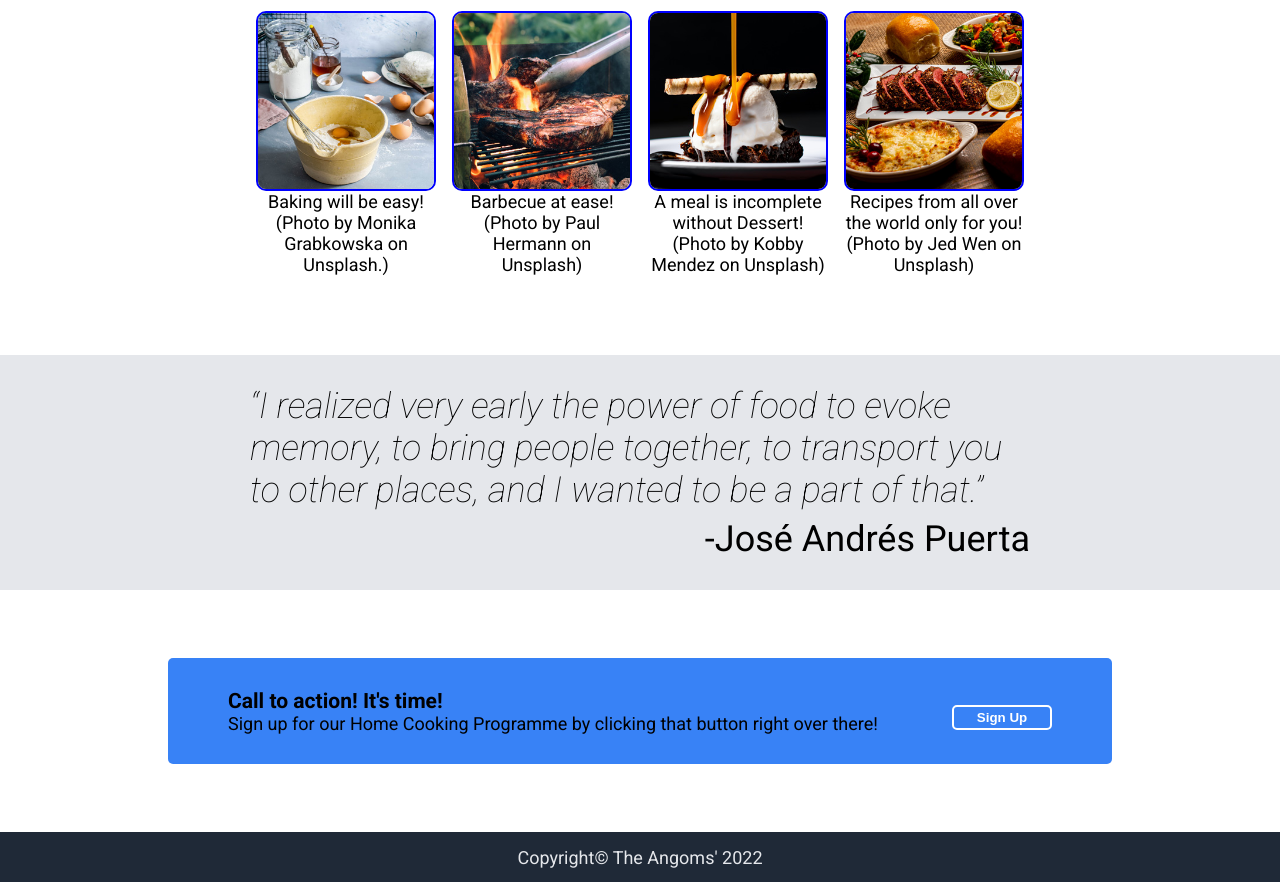
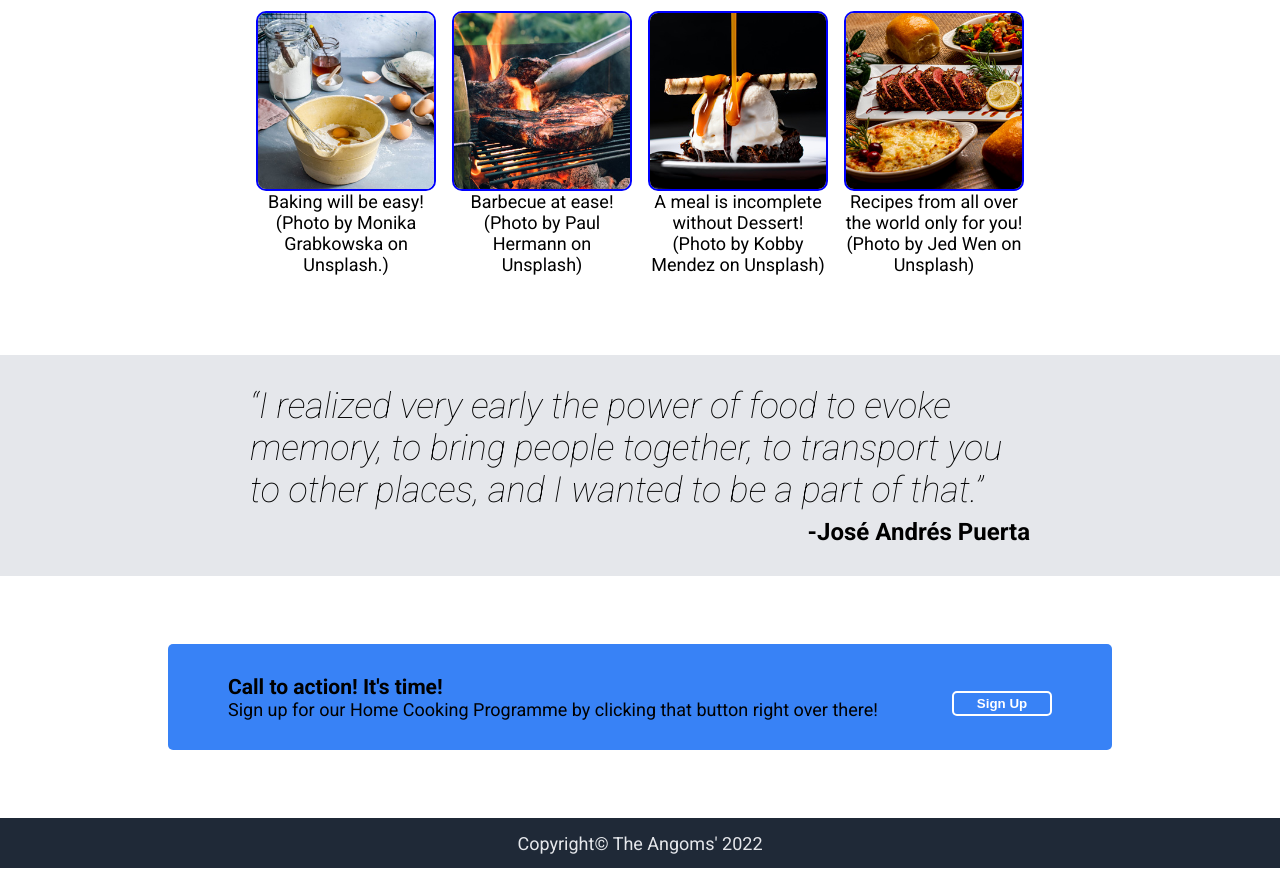
Before and after one commit to AngomRanjan/Landing-Page, a plain HTML site: page index.html in a window 1280 px wide. Shown: the part 415-1297 px from the top of the page. Drawn offline with Linux system fonts and the light colour scheme.

Commit message:
Edited index.html and style.css

```diff
--- a/index.html
+++ b/index.html
@@ -54,7 +54,7 @@
         <div class="container">
             <p class="qoutetext">“I realized very early the power of food to evoke memory, to bring people together, to transport you to other places, and I wanted to be a part of that.”
             </p>
-            <p class="qouteauthor">-José Andrés Puerta</p>
+            <h3 class="qouteauthor">-José Andrés Puerta</h3>
         </div>
     </section>
     <section class="call-to-action">
--- a/style.css
+++ b/style.css
@@ -109,8 +109,10 @@ a {
     background-color: #e5e7eb;
     font-size: 36px;
 }
-.qouteauthor {
-    font: normal bold 24 px roboto;
+h3.qouteauthor {
+    font-size: 24px;
+    font-weight: bold;
+    font-style: normal;
     align-self:flex-end;
 }
 .info h2{
```
